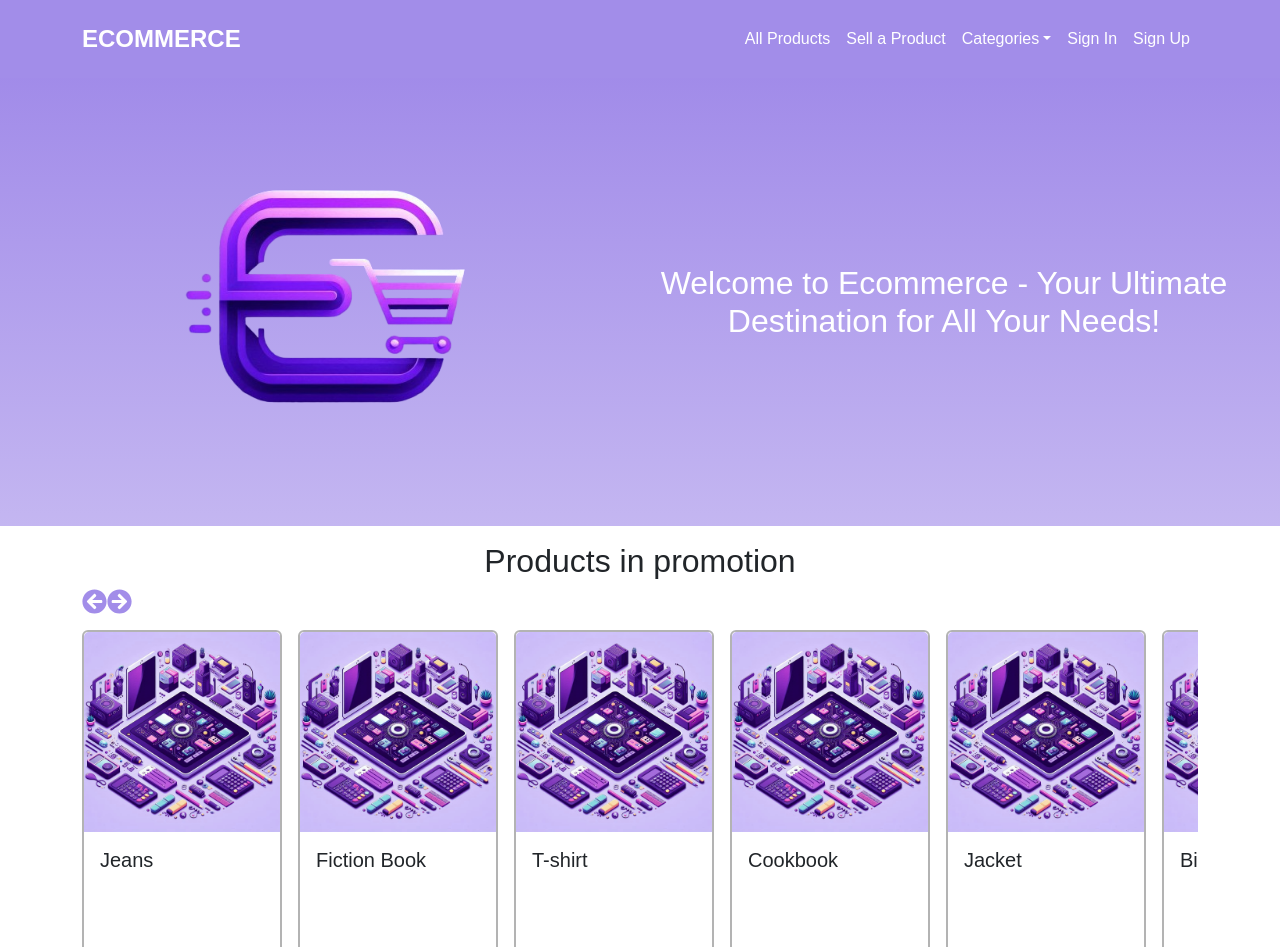
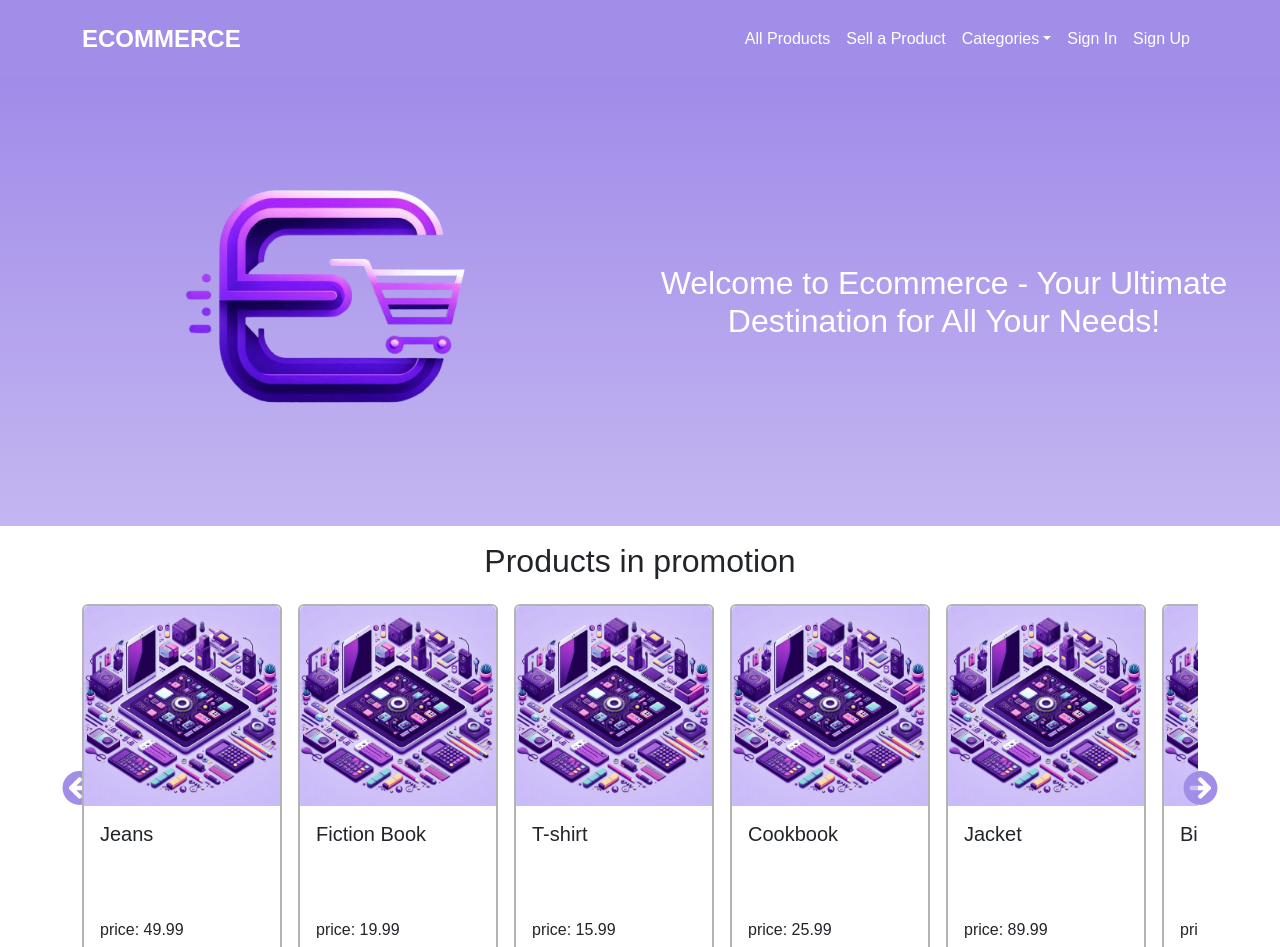
Before and after one commit to Jbuenoss/Ecommerce-Frontend, a React (Vite) app in the folder Ecommerce/: page / in a window 1280 px wide. Shown: the top 947 px of the page. Built offline with nearby package versions, Linux system fonts and the light colour scheme; no server answers.

Commit message:
update slide bar

```diff
--- a/Ecommerce/src/routes/Home.jsx
+++ b/Ecommerce/src/routes/Home.jsx
@@ -50,8 +50,8 @@ function Home() {
 
             <Container className='card-wrapper mb-4'>
                 <h2 className='text-center mt-3'>Products in promotion</h2>
-                <FaArrowCircleLeft className='slide-button-ctm' />
-                <FaArrowCircleRight className='slide-button-ctm' />
+                <div className="slide-wrapper">
+                    <FaArrowCircleLeft className='slide-button-ctm' id='prev-slide' />
                     {isLoading ?
                         <h2 className='card-list-loading d-flex justify-content-center align-items-center'>Loading...</h2> :
                         <div className='card-list'>
@@ -60,6 +60,8 @@ function Home() {
                             })}
                         </div>
                     }
+                    <FaArrowCircleRight className='slide-button-ctm' id='next-slide' />
+                </div>
 
                 <div className="slider-scrollbar">
                     <div className="scrollbar-track">
--- a/Ecommerce/src/routes/style.css
+++ b/Ecommerce/src/routes/style.css
@@ -82,6 +82,7 @@ Form {
 
 .card-wrapper {
     max-width: 100%;
+    position: relative;
 }
 
 .card-list {
@@ -135,9 +136,23 @@ Form {
     top:-10px;
     bottom: -10px;
 }
-.slide-button-ctm{
+.slide-wrapper{
+    position: relative;
+}
+.card-wrapper .slide-button-ctm{
     color: #A28DE9;
-    font-size:25px;
+    font-size:35px;
+    cursor: pointer;
+    outline: none;
+    position:absolute;
+    top:50%;
+    transform: translateY(-50%);
+}
+.slide-button-ctm#prev-slide{
+    left:-20px;
+}
+.slide-button-ctm#next-slide{
+    right:-20px;
 }
 
 .img-ctm{
```
Lines whose indentation alone changed are shown as unchanged.
